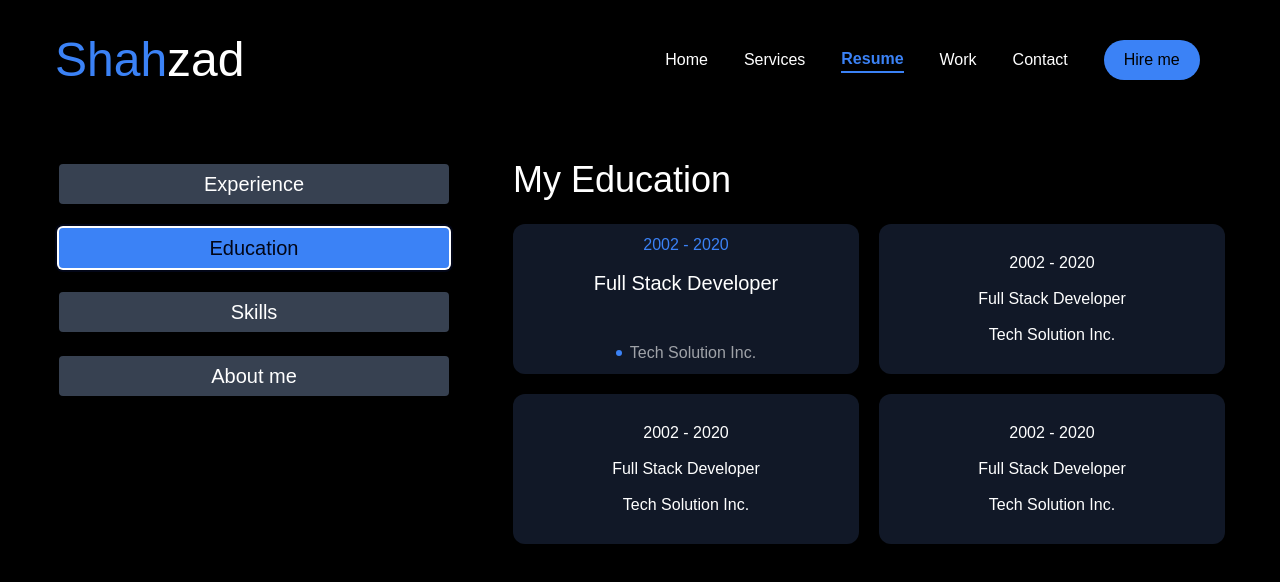
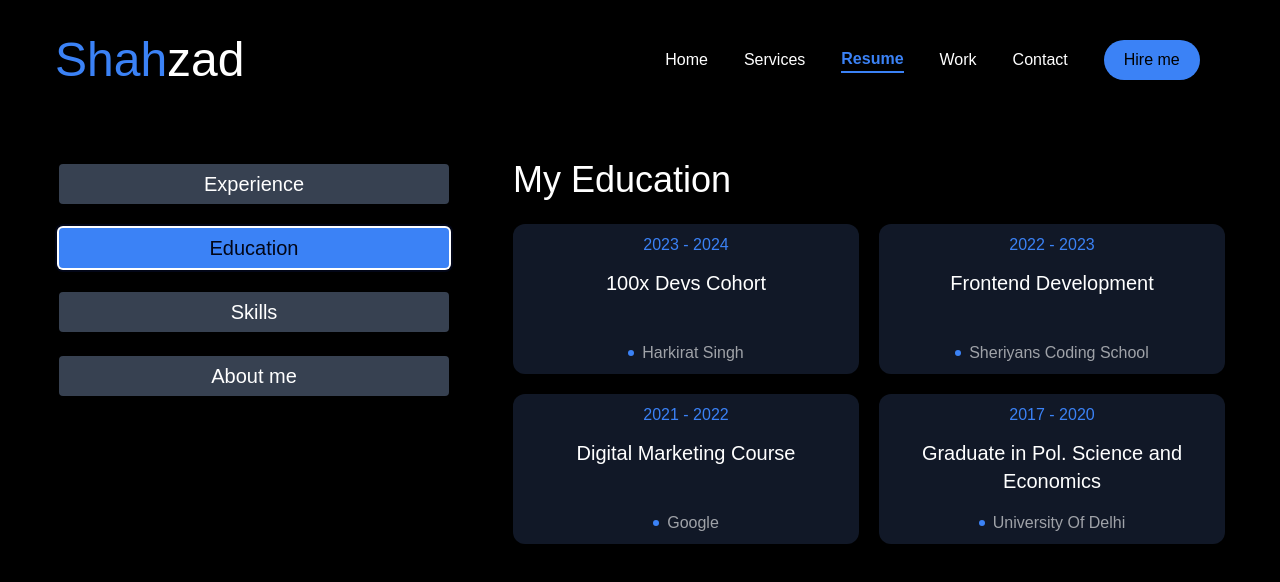
Before and after one commit to ShahzadMalik07/Portfolio, a Next.js app: page /resume in a window 1280 px wide. Both pictures are taken after a click on the tab "Education". Shown: the top 582 px of the page. Built offline with nearby package versions, Linux system fonts and the light colour scheme.

Commit message:
education fields filled

```diff
--- a/app/resume/page.jsx
+++ b/app/resume/page.jsx
@@ -23,7 +23,11 @@ const experience = [
 ]
 
 const education = [
-  { }
+  {time:"2023 - 2024", course:"100x Devs Cohort", institute:"Harkirat Singh"},
+  {time:"2022 - 2023", course:"Frontend Development", institute:"Sheriyans Coding School" },
+  {time:"2021 - 2022", course:"Digital Marketing Course", institute:"Google" },
+  {time:"2017 - 2020", course:"Graduate in Pol. Science and Economics", institute:"University Of Delhi" },
+  {time:"2017 - 2017", course:"Diploma in Computer Applications", institute:"NCPUL" },
 
 ]
 
@@ -77,7 +81,7 @@ const Resume = () => {
             <TabsContent value='experience' className='w-full '>
               <div className='flex flex-col gap-[30px] text-center xl:text-left'>
                 <h3 className='text-4xl'>My Experience</h3>
-                <p className='xl:max-w-[850px]  text-white/60'>I specialize in full-stack development, working with modern frameworks like React, Next.js, and Node.js. My experience covers building user-friendly interfaces, managing databases, and creating secure, scalable web solutions for varied projects.</p>
+                <p className='xl:max-w-[850px]  text-white/60'>I am specialize in full-stack development, working with modern frameworks like React, Next.js, and Node.js. My experience covers building user-friendly interfaces, managing databases, and creating secure, scalable web solutions for varied projects.</p>
               </div>
               <ScrollArea className='h-[330px] mt-6'>
                 <ul className='grid grid-cols-1 xl:grid-cols-2 gap-5'>
@@ -107,63 +111,19 @@ const Resume = () => {
               </div>
               <ScrollArea className='h-[330px] mt-6'>
                 <ul className='grid grid-cols-1 xl:grid-cols-2 gap-5'>
-                  <li className='bg-gray-900 h-[150px] py-6 px-10 rounded-xl flex flex-col justify-center items-center gap-3'>
-                    <span className='text-blue-500'>2002 - 2020</span>
-                    <h3 className='text-xl max-w-[260px] min-h-[60px] text-center lg:text-left'>Full Stack Developer</h3>
+                  {education.map((item,index)=>{
+                    return  <li key={index} className='bg-gray-900 h-[150px] py-6 px-8 rounded-xl flex flex-col justify-center items-center gap-3'>
+                    <span className='text-blue-500'>{item.time}</span>
+                    <h3 className='text-xl max-w-[300px] min-h-[60px] text-center'>{item.course}</h3>
                     <div className='flex items-center gap-2'>
                       <span className='h-[6px] w-[6px] rounded-full bg-blue-500'></span>
-                      <p className='text-white/60'>Tech Solution Inc.</p>
+                      <p className='text-white/60'>{item.institute}</p>
                     </div>
                   </li>
-
-                  <li className='bg-gray-900 h-[150px] py-6 px-10 rounded-xl flex flex-col justify-center items-center gap-3'>
-                    <span>2002 - 2020</span>
-                    <h3>Full Stack Developer</h3>
-                    <div>
-                      <span></span>
-                      <p>Tech Solution Inc.</p>
-                    </div>
-                  </li>
+                  })}
 
 
-                  <li className='bg-gray-900 h-[150px] py-6 px-10 rounded-xl flex flex-col justify-center items-center gap-3'>
-                    <span>2002 - 2020</span>
-                    <h3>Full Stack Developer</h3>
-                    <div>
-                      <span></span>
-                      <p>Tech Solution Inc.</p>
-                    </div>
-                  </li>
 
-
-                  <li className='bg-gray-900 h-[150px] py-6 px-10 rounded-xl flex flex-col justify-center items-center gap-3'>
-                    <span>2002 - 2020</span>
-                    <h3>Full Stack Developer</h3>
-                    <div>
-                      <span></span>
-                      <p>Tech Solution Inc.</p>
-                    </div>
-                  </li>
-
-
-                  <li className='bg-gray-900 h-[150px] py-6 px-10 rounded-xl flex flex-col justify-center items-center gap-3'>
-                    <span>2002 - 2020</span>
-                    <h3>Full Stack Developer</h3>
-                    <div>
-                      <span></span>
-                      <p>Tech Solution Inc.</p>
-                    </div>
-                  </li>
-
-
-                  <li className='bg-gray-900 h-[150px] py-6 px-10 rounded-xl flex flex-col justify-center items-center gap-3'>
-                    <span>2002 - 2020</span>
-                    <h3>Full Stack Developer</h3>
-                    <div>
-                      <span></span>
-                      <p>Tech Solution Inc.</p>
-                    </div>
-                  </li>
                 </ul>
 
               </ScrollArea>
```
